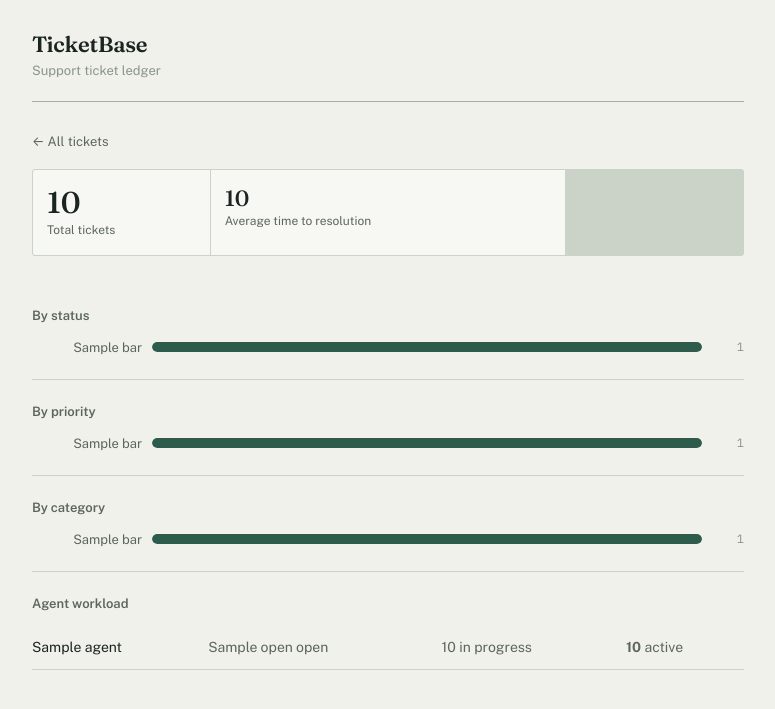
After one commit to HarsimranSingh315/ticketbase, a Python web app: template app/templates/reports.html in a window 1280 px wide. The commit adds this page. Shown: the top 709 px of the page, without its empty margins (252-1027 px from the left). Run offline with Jinja, Linux system fonts and the light colour scheme; the template is opened without the code that fills it: most values are stand-ins (such as "Sample title", 1, 10 or a date in 2020).

Commit message:
Reporting/analytics: ticket counts by status/priority/category, average resolution time (computed from the audit trail, correctly dedup'd for reopened tickets), agent workload. Pure queries over existing data, no new tables. 8 new tests, 131 total, verified on both SQLite and real Postgres.

```diff
--- a/app/static/style.css
+++ b/app/static/style.css
@@ -411,6 +411,33 @@ textarea:focus-visible, select:focus-visible {
     line-height: 1.4;
 }
 
+/* ---------- Reports ---------- */
+
+.report-bars { display: flex; flex-direction: column; gap: 10px; }
+.report-bar-row {
+    display: grid;
+    grid-template-columns: 110px 1fr 32px;
+    align-items: center;
+    gap: 10px;
+}
+.report-bar-label { font-size: 13px; color: var(--ink-muted); text-align: right; }
+.report-bar-track {
+    height: 10px;
+    background: var(--rule);
+    border-radius: 5px;
+    overflow: hidden;
+}
+.report-bar-fill { height: 100%; background: var(--pine); border-radius: 5px; }
+.report-bar-fill.report-bar-high { background: var(--brick); }
+.report-bar-fill.report-bar-medium { background: var(--ochre); }
+.report-bar-fill.report-bar-low { background: var(--rule-strong); }
+.report-bar-value { font-family: var(--font-mono); font-size: 12px; color: var(--ink-faint); text-align: right; }
+
+@media (max-width: 560px) {
+    .report-bar-row { grid-template-columns: 80px 1fr 28px; }
+    .report-bar-label { font-size: 11px; }
+}
+
 .message-card {
     padding: 14px 0;
     border-bottom: 1px solid var(--rule);
--- a/app/templates/base.html
+++ b/app/templates/base.html
@@ -20,6 +20,7 @@
             {% if user %}
             <div class="user-bar">
                 <span class="user-name">{{ user.name }} <span class="user-role">({{ user.role.value }})</span></span>
+                <a href="/reports" class="user-link">Reports</a>
                 <a href="/kb" class="user-link">Knowledge base</a>
                 <a href="/calls" class="user-link">Calls</a>
                 {% if user.role.value == 'admin' %}<a href="/invite" class="user-link">Invite agent</a>{% endif %}
--- /dev/null
+++ b/app/templates/reports.html
@@ -0,0 +1,82 @@
+{% extends "base.html" %}
+{% block title %}Reports — TicketBase{% endblock %}
+
+{% block content %}
+
+<a href="/" class="back-link">← All tickets</a>
+
+<section class="stats-bar">
+    <div class="stat-block">
+        <span class="stat-number">{{ total }}</span>
+        <span class="stat-label">Total tickets</span>
+    </div>
+    <div class="stat-block" style="grid-column: span 2;">
+        <span class="stat-number" style="font-size: 22px;">{{ average_resolution_display }}</span>
+        <span class="stat-label">Average time to resolution</span>
+    </div>
+</section>
+
+<section class="panel">
+    <h2>By status</h2>
+    <div class="report-bars">
+        {% for bar in status_bars %}
+        <div class="report-bar-row">
+            <span class="report-bar-label">{{ bar.label|replace('_', ' ')|capitalize }}</span>
+            <div class="report-bar-track"><div class="report-bar-fill" style="width: {{ bar.pct }}%;"></div></div>
+            <span class="report-bar-value">{{ bar.count }}</span>
+        </div>
+        {% endfor %}
+    </div>
+</section>
+
+<section class="panel">
+    <h2>By priority</h2>
+    <div class="report-bars">
+        {% for bar in priority_bars %}
+        <div class="report-bar-row">
+            <span class="report-bar-label">{{ bar.label|capitalize }}</span>
+            <div class="report-bar-track"><div class="report-bar-fill report-bar-{{ bar.label }}" style="width: {{ bar.pct }}%;"></div></div>
+            <span class="report-bar-value">{{ bar.count }}</span>
+        </div>
+        {% endfor %}
+    </div>
+</section>
+
+<section class="panel">
+    <h2>By category</h2>
+    {% if category_bars %}
+    <div class="report-bars">
+        {% for bar in category_bars %}
+        <div class="report-bar-row">
+            <span class="report-bar-label">{{ bar.label }}</span>
+            <div class="report-bar-track"><div class="report-bar-fill" style="width: {{ bar.pct }}%;"></div></div>
+            <span class="report-bar-value">{{ bar.count }}</span>
+        </div>
+        {% endfor %}
+    </div>
+    {% else %}
+    <p class="empty-state">No tickets yet.</p>
+    {% endif %}
+</section>
+
+<section class="panel">
+    <h2>Agent workload</h2>
+    {% if agent_workload %}
+    <table class="ledger">
+        <tbody>
+            {% for row in agent_workload %}
+            <tr>
+                <td class="ledger-desc">{{ row.agent.name }}</td>
+                <td class="ledger-meta">{{ row.open }} open</td>
+                <td class="ledger-meta">{{ row.in_progress }} in progress</td>
+                <td class="ledger-meta"><b>{{ row.active_total }}</b> active</td>
+            </tr>
+            {% endfor %}
+        </tbody>
+    </table>
+    {% else %}
+    <p class="empty-state">No agents to report on yet.</p>
+    {% endif %}
+</section>
+
+{% endblock %}
```
Also changed, not shown: app/crud.py (+92 -0 lines), app/main.py (+41 -0 lines), tests/test_reports.py (added, +127 -0 lines).
